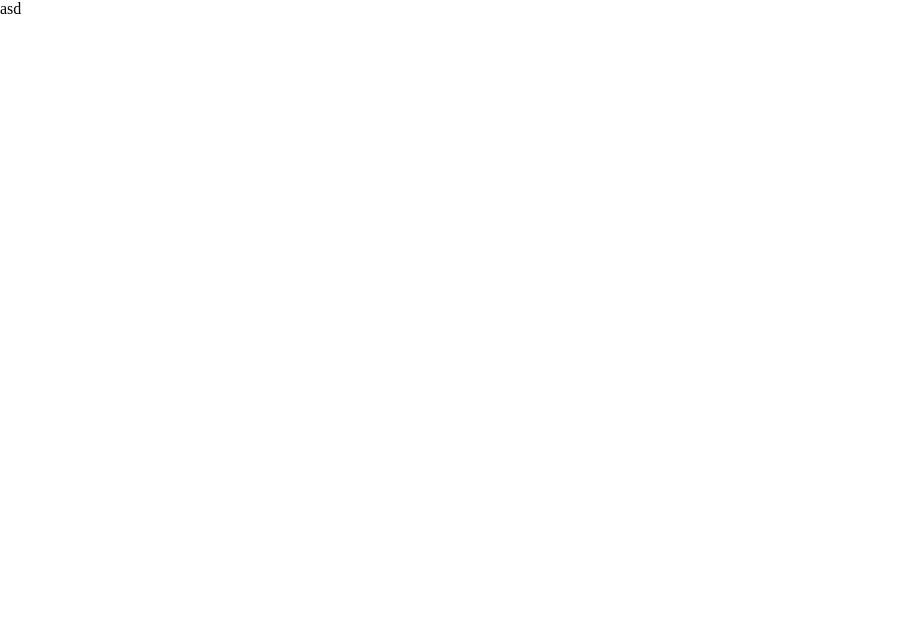
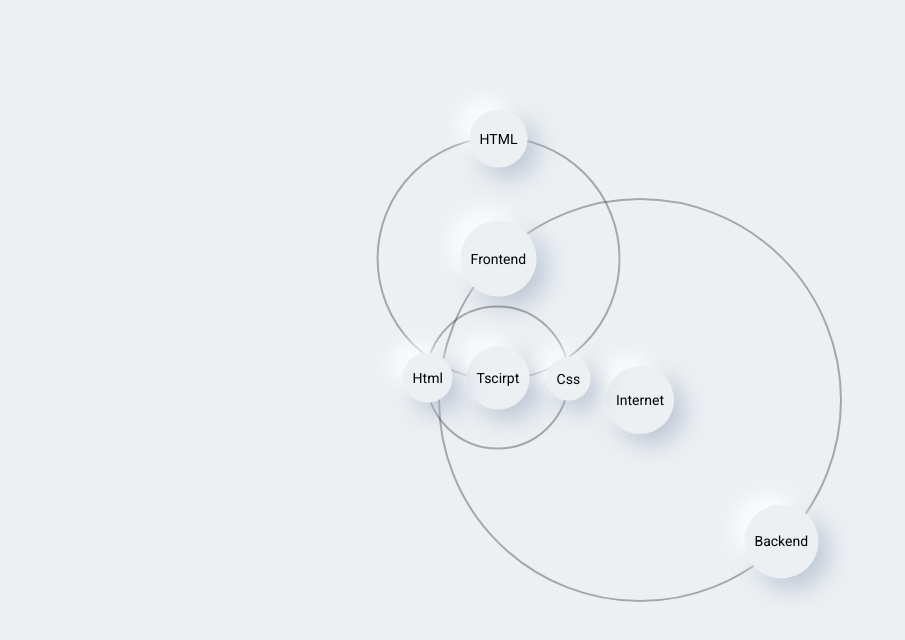
Before and after one commit to Offllane/skillSchema, a plain HTML site: page index.html in a window 1280 px wide. Shown: the whole page, without its empty margins (0-905 px from the left). Drawn offline with Linux system fonts and the light colour scheme.

Commit message:
create prototype

```diff
--- a/index.html
+++ b/index.html
@@ -9,7 +9,45 @@
   <link rel="stylesheet" href="src/styles/main.css">
 </head>
 <body>
-asd
+<div class="wrapper">
+  <div class="main-node">
+    <div class="orbit"></div>
+    <div>Internet</div>
+    <div class="skill-node t-1">
+      <div class="container">
+        <div>Frontend</div>
+        <div class="orbit"></div>
+        <div class="skill-node node-2">
+          <div class="container">
+            <div>Tscirpt</div>
+            <div class="orbit"></div>
+            <div class="skill-node node-3 t-3">
+              <div class="container">
+                <div>Css</div>
+              </div>
+            </div>
+            <div class="skill-node node-3">
+              <div class="container">
+                <div>Html</div>
+              </div>
+            </div>
+          </div>
+        </div>
+        <div class="skill-node node-2 t-2">
+          <div class="container">
+            <div>HTML</div>
+          </div>
+        </div>
+      </div>
+    </div>
+    <div class="skill-node">
+      <div class="container">
+        <div>Backend</div>
+      </div>
+    </div>
+  </div>
+</div>
+
 <script src="src/typeScript/main.js" defer></script>
 </body>
 </html>
--- a/src/styles/main.scss
+++ b/src/styles/main.scss
@@ -1,4 +1,105 @@
+@import url('https://fonts.googleapis.com/css2?family=Roboto:wght@400;700&display=swap');
+
+@mixin skill-node {
+  position: absolute;
+  display: flex;
+  justify-content: center;
+  align-items: center;
+  padding: 10px;
+  border-radius: 50%;
+  background: #ECF0F3;
+  box-shadow: -12px -12px 20px rgba(255, 255, 255, 0.8), 10px 10px 24px rgba(166, 180, 200, 0.7);
+  aspect-ratio: 1 / 1;
+  font-size: 14px;
+}
+
 * {
   margin: 0;
   padding: 0;
+  font-family: 'Roboto', sans-serif;
 }
+
+body {
+  background-color: #ECF0F3;
+  .wrapper {
+    display: flex;
+    justify-content: center;
+    align-items: center;
+    width: 100vw;
+    height: 100vh;
+  }
+}
+
+.main-node {
+  @include skill-node;
+  position: relative;
+
+  .orbit {
+    position: absolute;
+    border: 2px solid rgba(0, 0, 0, .3);
+    border-radius: 50%;
+    width: 400px;
+    aspect-ratio: 1 / 1;
+  }
+}
+
+.skill-node {
+  @include skill-node;
+  animation: rotate 40s linear infinite;
+
+  .container {
+    position: relative;
+    display: flex;
+    justify-content: center;
+    align-items: center;
+  }
+
+  .orbit {
+    width: 240px;
+  }
+
+  &.node-2 {
+    animation: rotate-2 20s linear infinite;
+
+    .orbit {
+      width: 140px;
+    }
+  }
+
+  &.node-3 {
+    animation: rotate-3 10s linear infinite;
+  }
+
+  &.t-1 {
+    animation-delay: -20s;
+  }
+
+  &.t-2 {
+    animation-delay: -10s;
+  }
+
+  &.t-3 {
+    animation-delay: -5s;
+  }
+}
+
+@for $i from 1 through 2 {
+  .skill-node:nth-of-type(#{$i}) {
+    animation-delay: -1 * random(100) + s;
+  }
+}
+
+@keyframes rotate {
+  from { 	transform: rotate(0deg) translateX(200px) rotate(0deg); }
+  to   {  transform: rotate(360deg) translateX(200px) rotate(-360deg); }
+}
+
+@keyframes rotate-2 {
+  from { 	transform: rotate(0deg) translateX(120px) rotate(0deg); }
+  to   {  transform: rotate(360deg) translateX(120px) rotate(-360deg); }
+}
+
+@keyframes rotate-3 {
+  from { transform: rotate(0deg) translateX(70px) rotate(0deg); }
+  to { transform: rotate(360deg) translateX(70px) rotate(-360deg); }
+}
--- /dev/null
+++ b/src/typeScript/config.js
@@ -0,0 +1 @@
+//# sourceMappingURL=config.js.map
--- a/src/typeScript/main.js
+++ b/src/typeScript/main.js
@@ -1,2 +1,8 @@
-console.log('here');
+(function () {
+    console.log('here');
+}());
+function () {
+    console.log('here2');
+}
+();
 //# sourceMappingURL=main.js.map
--- a/src/typeScript/main.ts
+++ b/src/typeScript/main.ts
@@ -1 +1,7 @@
-console.log('here');
+(function () {
+  console.log('here');
+}());
+
+function () {
+  console.log('here2');
+}();
```
Also changed, not shown: src/styles/main.css, src/typeScript/config.ts (added).
